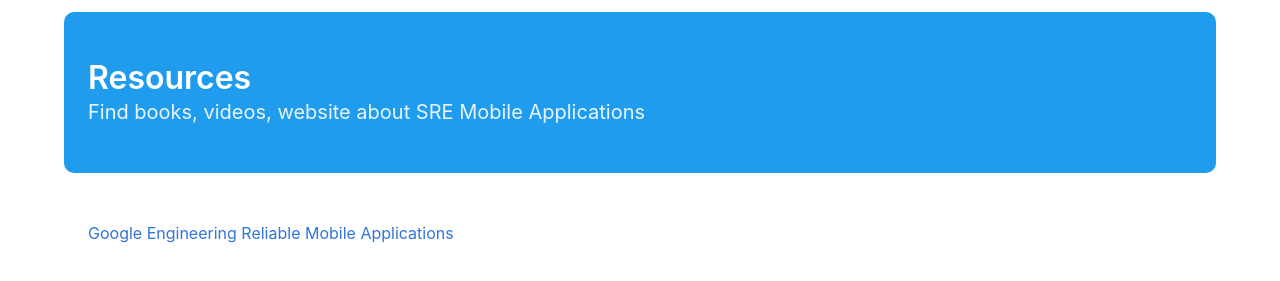
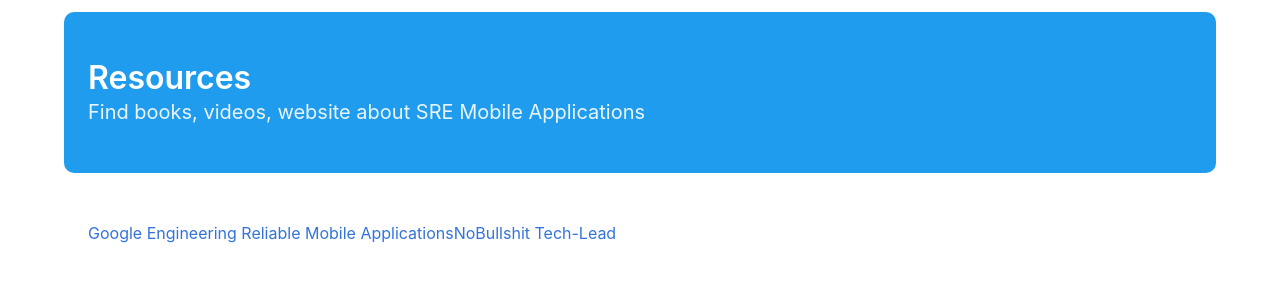
Before and after one commit to florianmari/appreliability.co, a Gatsby site: page /resources in a window 1280 px wide. Shown: the part 55-336 px from the top of the page. Built offline with nearby package versions, Linux system fonts and the light colour scheme; Gatsby itself is replaced by a stand-in of ours.

Commit message:
Add resource

```diff
--- a/src/pages/resources.js
+++ b/src/pages/resources.js
@@ -24,6 +24,10 @@ class Ressources extends React.Component {
               name="Google Engineering Reliable Mobile Applications"
               link="https://landing.google.com/sre/resources/practicesandprocesses/engineering-reliable-mobile-applications/"
             />
+            <ExternalLink
+              name="NoBullshit Tech-Lead"
+              link="https://getnobullshit.com/"
+            />
           </Container>
         </section>
       </Container>
```
